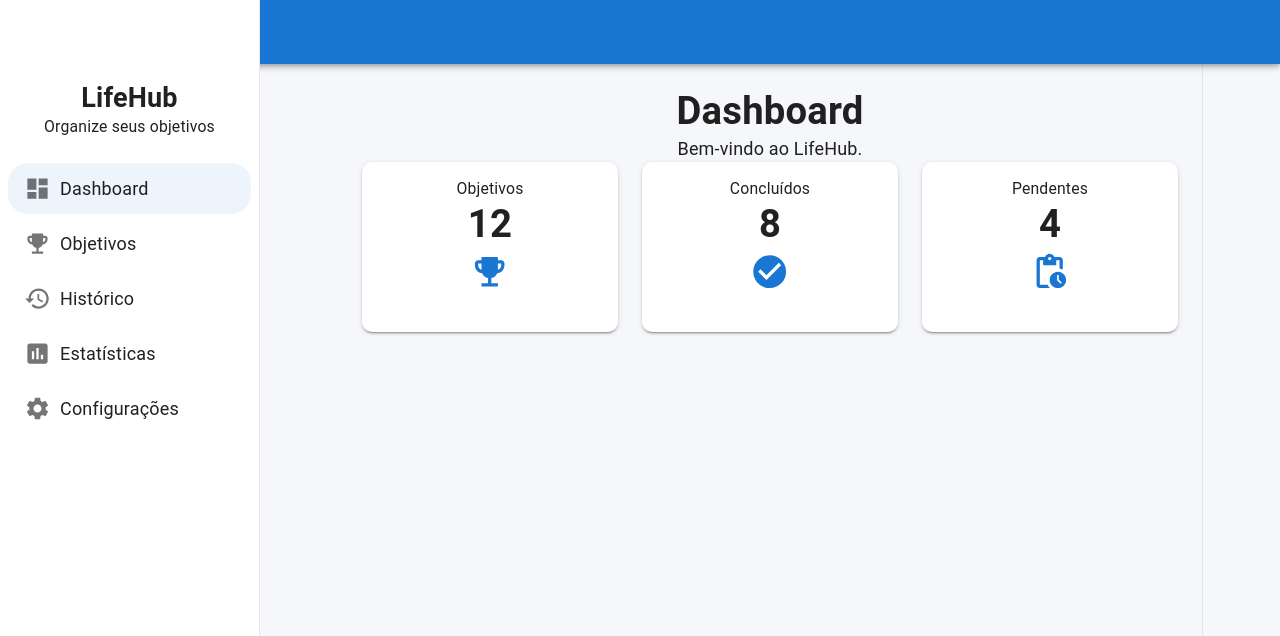
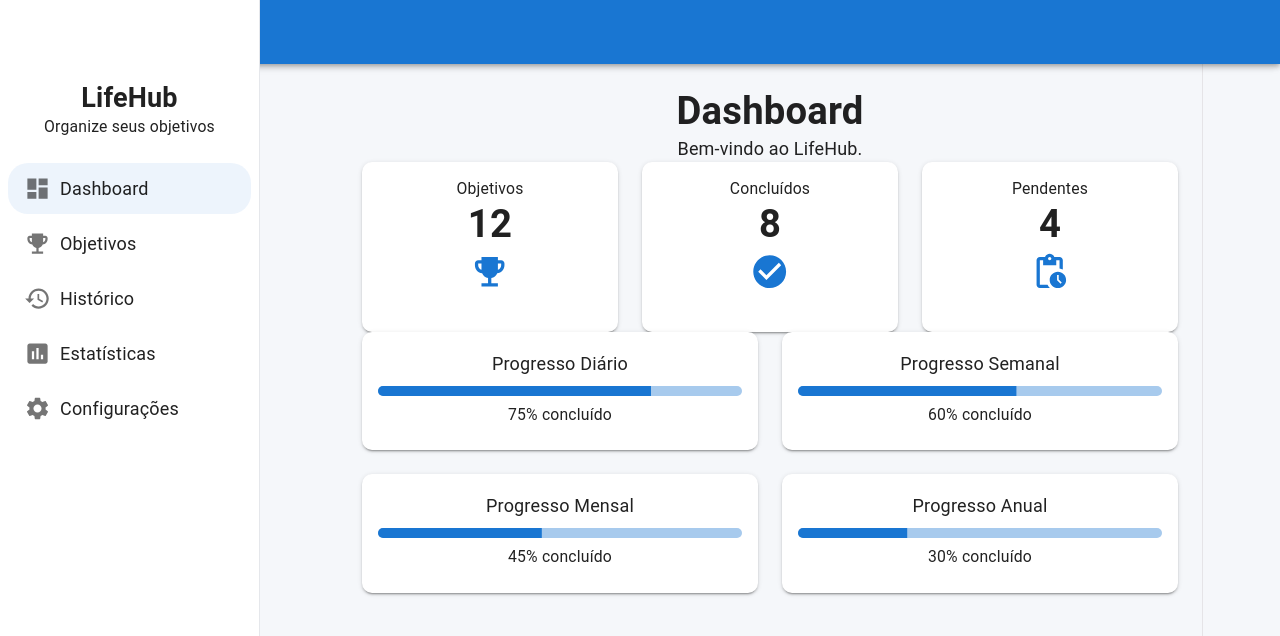
Before and after one commit to thiagolino89/lifehub, a React (Vite) app in the folder frontend/: page /dashboard in a window 1280 px wide. Shown: the top 636 px of the page. Built offline with nearby package versions, Linux system fonts and the light colour scheme.

Commit message:
Sprint 10 - Dashboard com indicadores e progresso

```diff
--- /dev/null
+++ b/frontend/src/components/ui/ProgressCard.tsx
@@ -0,0 +1,47 @@
+import {
+  Card,
+  CardContent,
+  LinearProgress,
+  Typography,
+} from "@mui/material";
+
+interface ProgressCardProps {
+  title: string;
+  progress: number;
+}
+
+export default function ProgressCard({
+  title,
+  progress,
+}: ProgressCardProps) {
+  return (
+    <Card elevation={2}>
+      <CardContent>
+        <Typography
+          variant="subtitle1"
+          fontWeight="bold"
+          gutterBottom
+        >
+          {title}
+        </Typography>
+
+        <LinearProgress
+          variant="determinate"
+          value={progress}
+          sx={{
+            height: 10,
+            borderRadius: 5,
+            mb: 1,
+          }}
+        />
+
+        <Typography
+          variant="body2"
+          color="text.secondary"
+        >
+          {progress}% concluído
+        </Typography>
+      </CardContent>
+    </Card>
+  );
+}
--- a/frontend/src/features/dashboard/DashboardPage.tsx
+++ b/frontend/src/features/dashboard/DashboardPage.tsx
@@ -1,20 +1,19 @@
 import Grid from "@mui/material/Grid";
+
 import EmojiEventsIcon from "@mui/icons-material/EmojiEvents";
 import CheckCircleIcon from "@mui/icons-material/CheckCircle";
 import PendingActionsIcon from "@mui/icons-material/PendingActions";
 
 import PageHeader from "../../components/ui/PageHeader";
 import StatCard from "../../components/ui/StatCard";
+import ProgressCard from "../../components/ui/ProgressCard";
 
 export default function DashboardPage() {
   return (
     <>
-      <PageHeader
-        title="Dashboard"
-        subtitle="Bem-vindo ao LifeHub."
-      />
+      <PageHeader title="Dashboard" subtitle="Bem-vindo ao LifeHub." />
 
-      <Grid container spacing={3}>
+      <Grid container spacing={3} mb={3}>
         <Grid size={{ xs: 12, md: 4 }}>
           <StatCard
             title="Objetivos"
@@ -39,6 +38,24 @@ export default function DashboardPage() {
           />
         </Grid>
       </Grid>
+
+      <Grid container spacing={3}>
+        <Grid size={{ xs: 12, md: 6 }}>
+          <ProgressCard title="Progresso Diário" progress={75} />
+        </Grid>
+
+        <Grid size={{ xs: 12, md: 6 }}>
+          <ProgressCard title="Progresso Semanal" progress={60} />
+        </Grid>
+
+        <Grid size={{ xs: 12, md: 6 }}>
+          <ProgressCard title="Progresso Mensal" progress={45} />
+        </Grid>
+
+        <Grid size={{ xs: 12, md: 6 }}>
+          <ProgressCard title="Progresso Anual" progress={30} />
+        </Grid>
+      </Grid>
     </>
   );
 }
```
